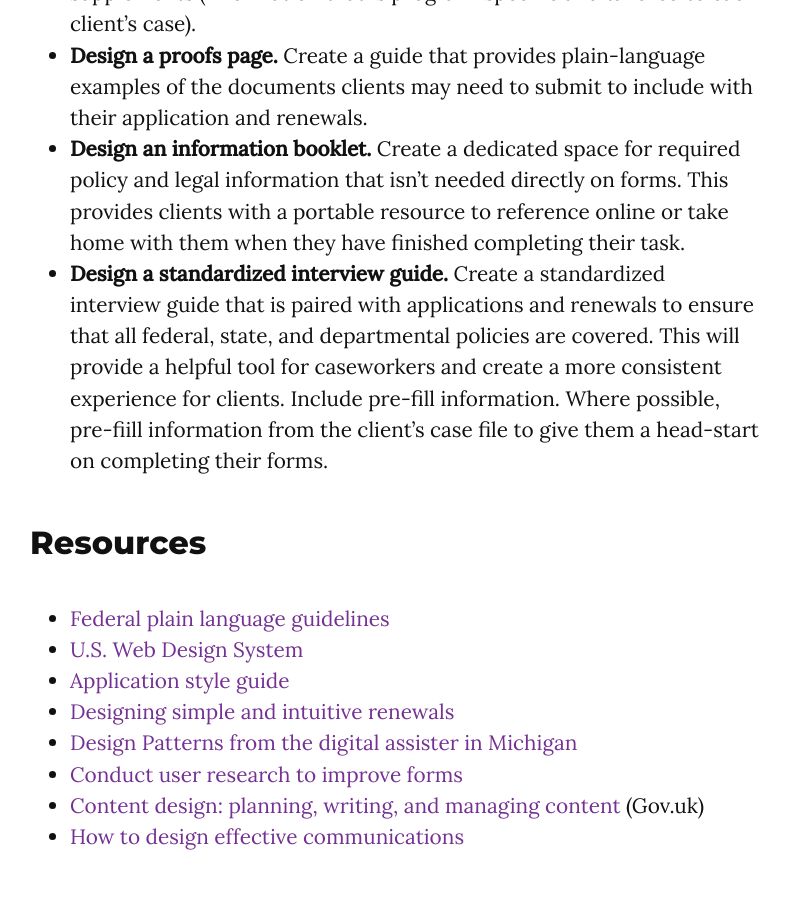
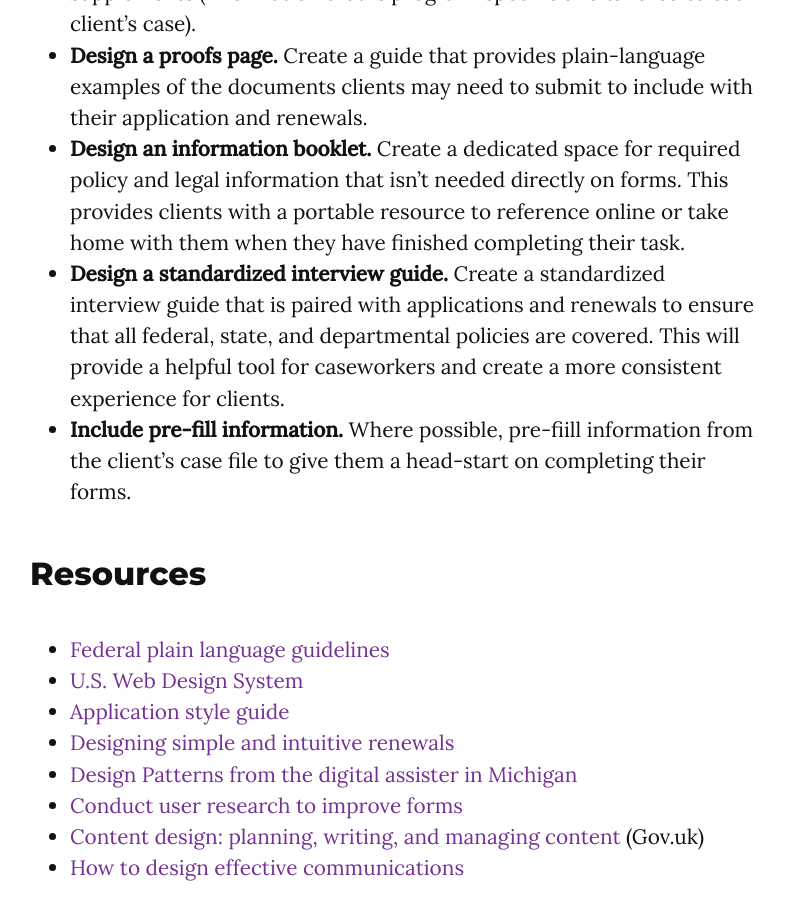
Before and after one commit to Social-Tech-Collab/socialtechcollaborative, a Jekyll site: the page built from _posts/2020-05-15-design-simple-and-effective-forms-for-benefit-programs.md, in a window 1280 px wide and 900 px high, scrolled down 2621 px. Shown: the whole window, without its empty margins (55-845 px from the left). Built offline with Jekyll 4.4.1, drawn with Linux system fonts in a browser that asks for light colours; nearby versions of some CDN libraries; some web fonts are replaced; comment, search, counter and statistics services are not loaded.

```diff
--- a/_posts/2020-05-15-design-simple-and-effective-forms-for-benefit-programs.md
+++ b/_posts/2020-05-15-design-simple-and-effective-forms-for-benefit-programs.md
@@ -39,7 +39,7 @@
 * **Design a proofs page.** Create a guide that provides plain-language examples of the documents clients may need to submit to include with their application and renewals.
 * **Design an information booklet.** Create a dedicated space for required policy and legal information that isn’t needed directly on forms. This provides clients with a portable resource to reference online or take home with them when they have finished completing their task.
 * **Design a standardized interview guide.** Create a standardized interview guide that is paired with applications and renewals to ensure that all federal, state, and departmental policies are covered. This will provide a helpful tool for caseworkers and create a more consistent experience for clients.
-Include pre-fill information. Where possible, pre-fiill information from the client’s case file to give them a head-start on completing their forms.
+* **Include pre-fill information.** Where possible, pre-fiill information from the client’s case file to give them a head-start on completing their forms.
 
 ## Resources
 
```
